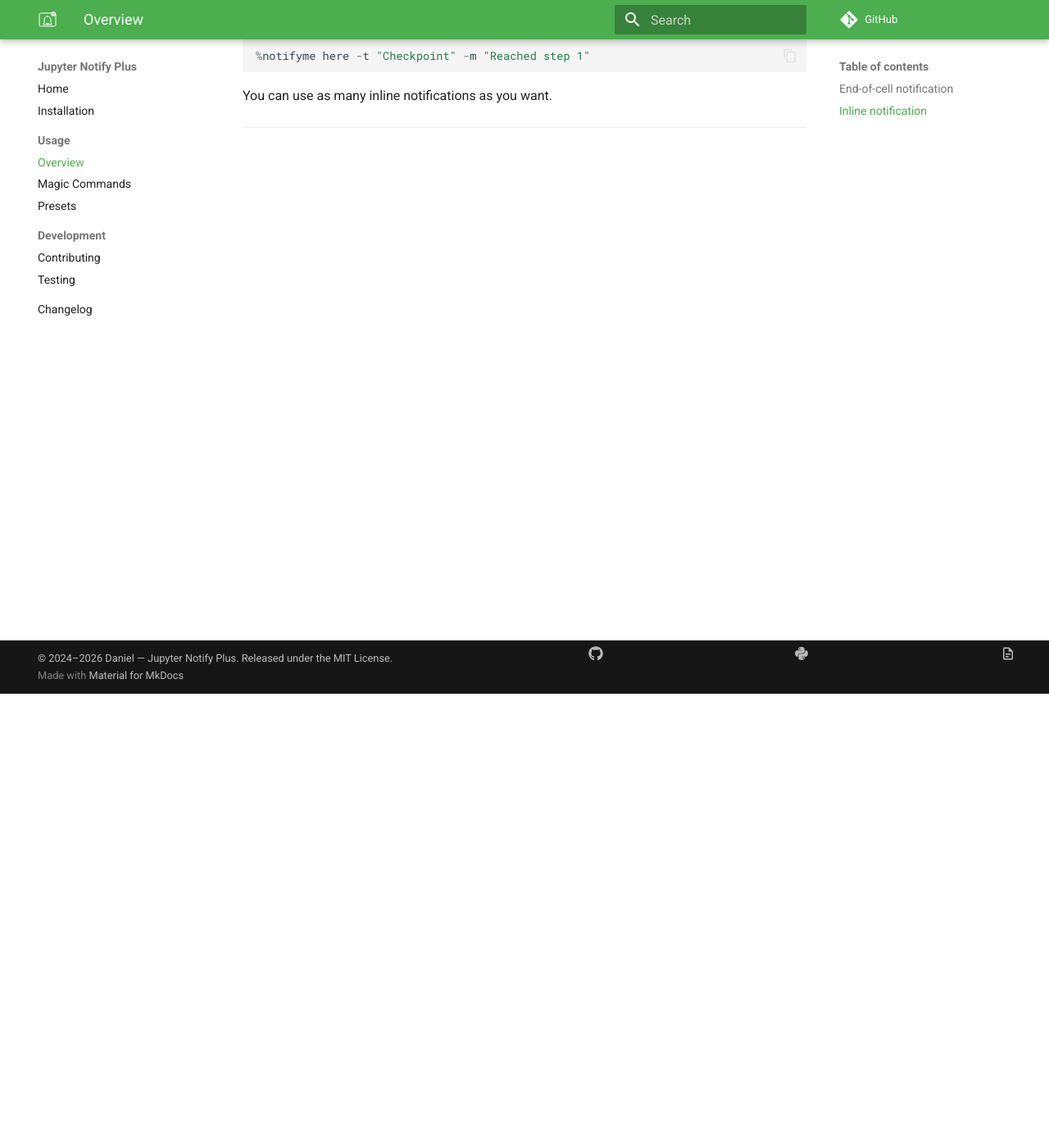
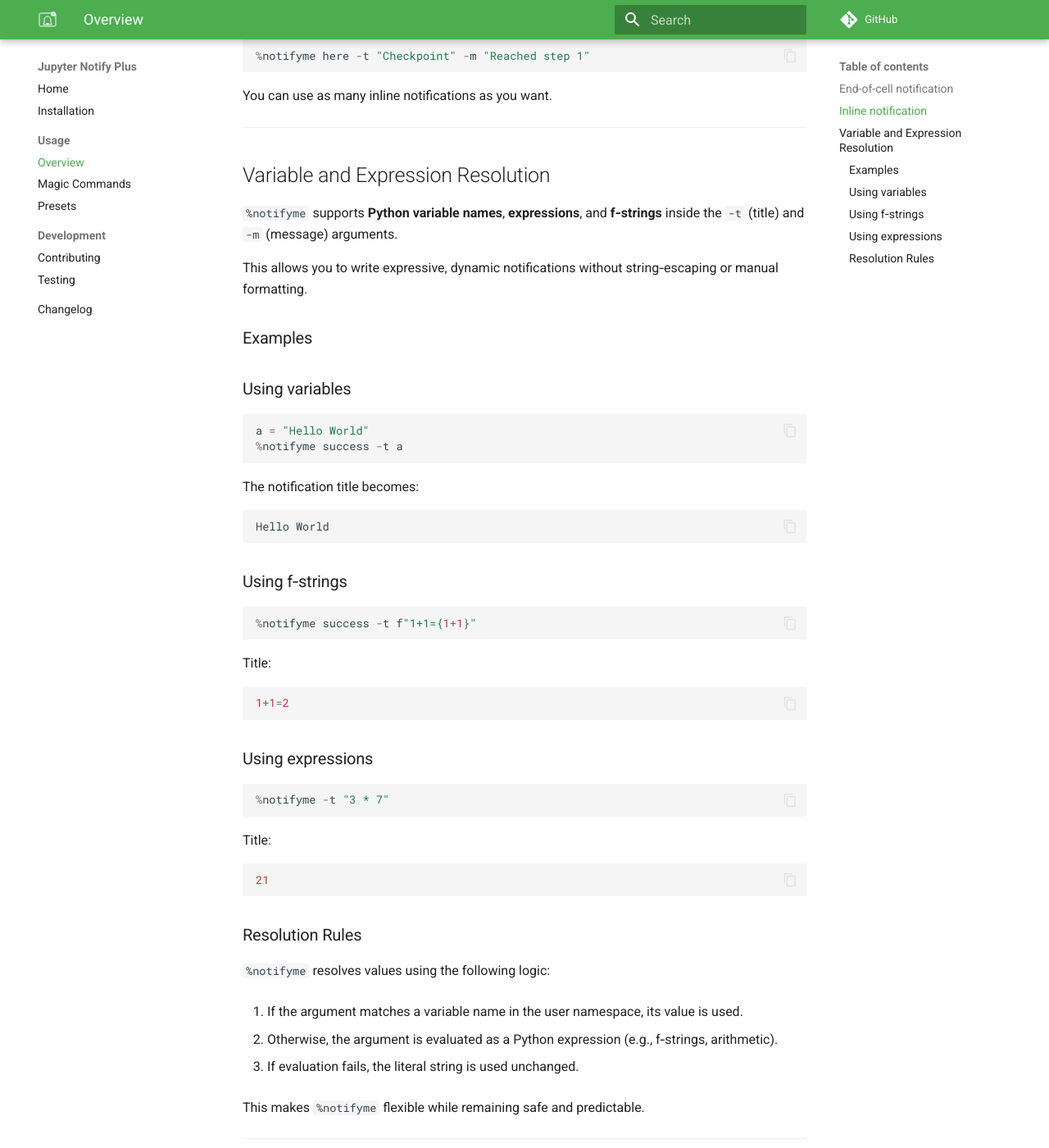
Before and after one commit to cngmid/jupyternotifyplus, an MkDocs documentation site: the page built from docs/usage.md, in a window 1280 px wide and 1400 px high, scrolled down 554 px. Shown: the whole window at 82% size. Built offline with MkDocs 1.6.1 and Material for MkDocs 9.7.7, drawn with Linux system fonts in a browser that asks for light colours; comment, search, counter and statistics services are not loaded.

Commit message:
fix: resolves Python variables, expressions and f-strings

````diff
--- a/docs/usage.md
+++ b/docs/usage.md
@@ -29,3 +29,63 @@ You have two main commands:
 You can use as many inline notifications as you want.
 
 ---
+
+## Variable and Expression Resolution
+`%notifyme` supports **Python variable names**, **expressions**,
+and **f‑strings** inside the `-t` (title) and `-m` (message) arguments.
+
+This allows you to write expressive, dynamic notifications without
+string‑escaping or manual formatting.
+
+### Examples
+
+### Using variables
+
+```python
+a = "Hello World"
+%notifyme success -t a
+```
+
+The notification title becomes:
+
+```
+Hello World
+```
+
+### Using f‑strings
+
+```python
+%notifyme success -t f"1+1={1+1}"
+```
+
+Title:
+
+```
+1+1=2
+```
+
+### Using expressions
+
+```python
+%notifyme -t "3 * 7"
+```
+
+Title:
+
+```
+21
+```
+
+### Resolution Rules
+
+`%notifyme` resolves values using the following logic:
+
+1. If the argument matches a variable name in the user namespace, its value is used.
+
+2. Otherwise, the argument is evaluated as a Python expression (e.g., f‑strings, arithmetic).
+
+3. If evaluation fails, the literal string is used unchanged.
+
+This makes `%notifyme` flexible while remaining safe and predictable.
+
+---
````
Also changed, not shown: 2 other files.
